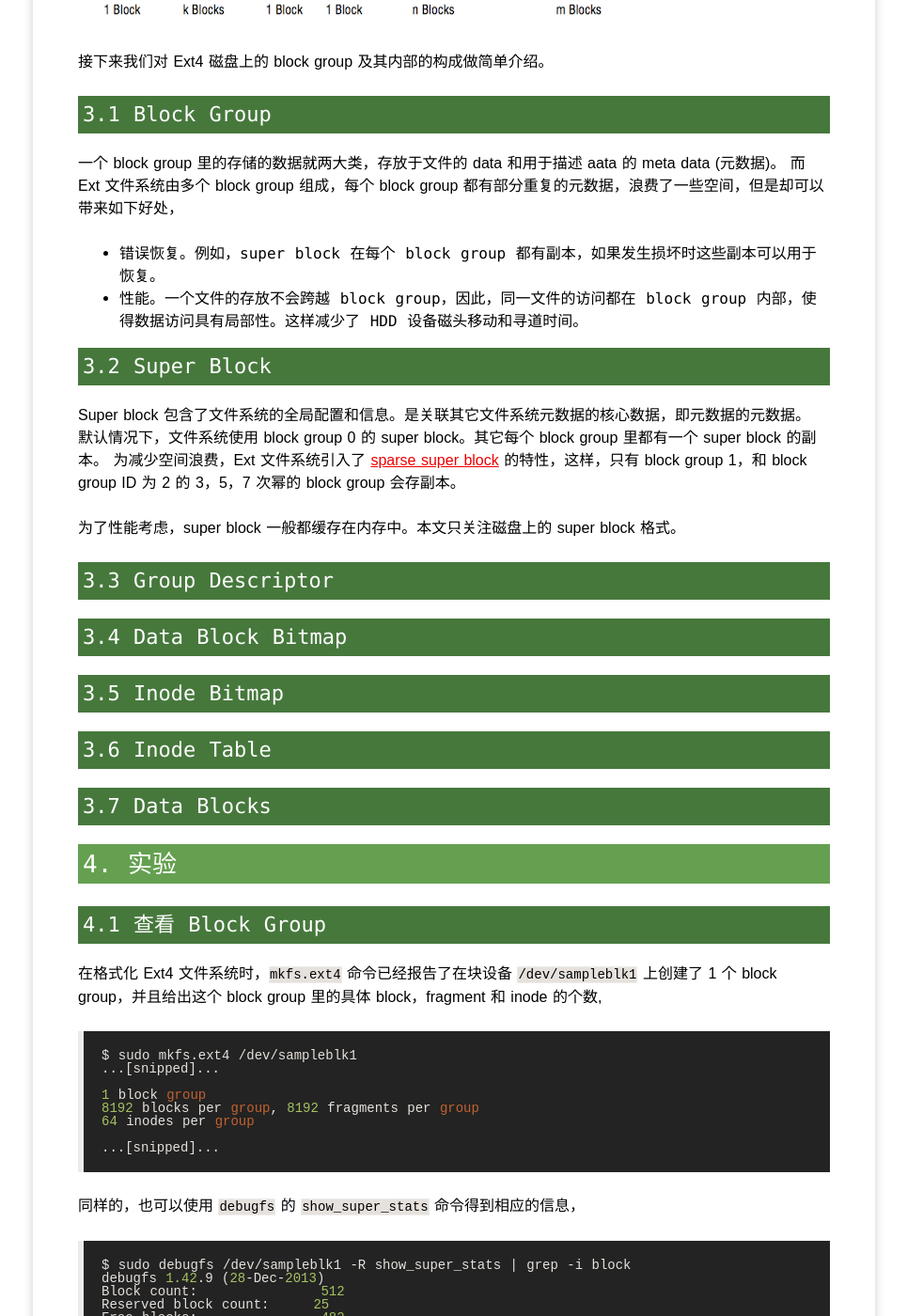
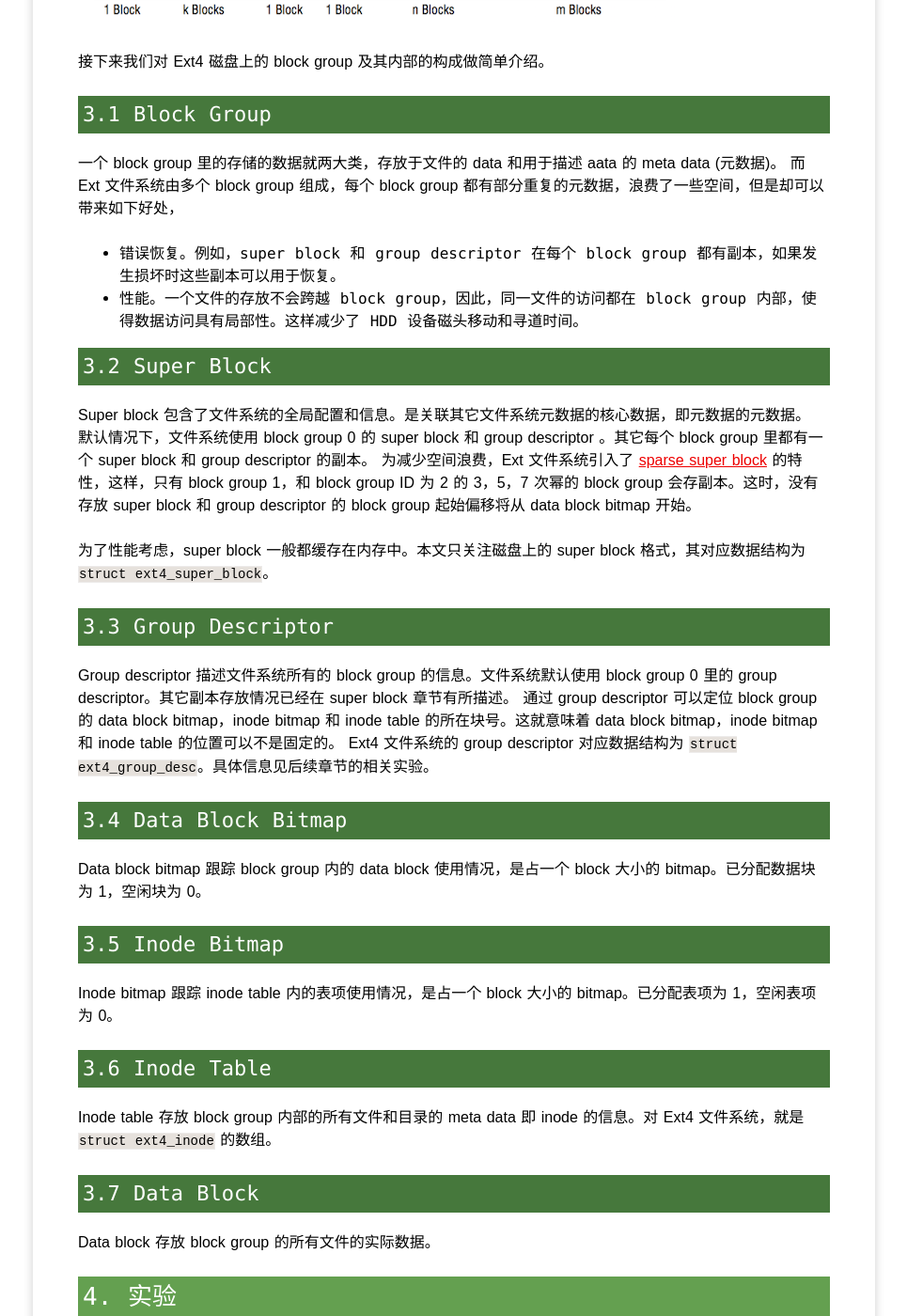
Before and after one commit to yangoliver/yangoliver.github.io, a Jekyll site: the page built from _posts/2016/2016-05-14-linux-file-system-basic-4.md, in a window 1280 px wide and 1400 px high, scrolled down 2584 px. Shown: the whole window at 94% size, without its empty margins (157-1122 px from the left). Built offline with Jekyll 4.4.1, drawn with Linux system fonts in a browser that asks for light colours; comment, search, counter and statistics services are not loaded; some of the changed text lies outside the part shown.

Commit message:
draft: more descriptions for block group internal layout

```diff
--- a/_posts/2016/2016-05-14-linux-file-system-basic-4.md
+++ b/_posts/2016/2016-05-14-linux-file-system-basic-4.md
@@ -78,27 +78,39 @@ Sampleblk [day1 的源码](https://github.com/yangoliver/lktm/tree/master/driver
 一个 block group 里的存储的数据就两大类，存放于文件的 data 和用于描述 aata 的 meta data (元数据)。
 而 Ext 文件系统由多个 block group 组成，每个 block group 都有部分重复的元数据，浪费了一些空间，但是却可以带来如下好处，
 
-* 错误恢复。例如，super block 在每个 block group 都有副本，如果发生损坏时这些副本可以用于恢复。
+* 错误恢复。例如，super block 和 group descriptor 在每个 block group 都有副本，如果发生损坏时这些副本可以用于恢复。
 * 性能。一个文件的存放不会跨越 block group，因此，同一文件的访问都在 block group 内部，使得数据访问具有局部性。这样减少了 HDD 设备磁头移动和寻道时间。
 
 ### 3.2 Super Block
 
 Super block 包含了文件系统的全局配置和信息。是关联其它文件系统元数据的核心数据，即元数据的元数据。
-默认情况下，文件系统使用 block group 0 的 super block。其它每个 block group 里都有一个 super block 的副本。
+默认情况下，文件系统使用 block group 0 的 super block 和 group descriptor 。其它每个 block group 里都有一个 super block 和 group descriptor 的副本。
 为减少空间浪费，Ext 文件系统引入了 [sparse super block](https://github.com/torvalds/linux/blob/master/Documentation/filesystems/ext2.txt#L112)
-的特性，这样，只有 block group 1，和 block group ID 为 2 的 3，5，7 次幂的 block group 会存副本。
+的特性，这样，只有 block group 1，和 block group ID 为 2 的 3，5，7 次幂的 block group 会存副本。这时，没有存放 super block 和 group descriptor 的 block group 起始偏移将从 data block bitmap 开始。
 
-为了性能考虑，super block 一般都缓存在内存中。本文只关注磁盘上的 super block 格式。
+为了性能考虑，super block 一般都缓存在内存中。本文只关注磁盘上的 super block 格式，其对应数据结构为 `struct ext4_super_block`。
 
 ### 3.3 Group Descriptor
 
+Group descriptor 描述文件系统所有的 block group 的信息。文件系统默认使用 block group 0 里的 group descriptor。其它副本存放情况已经在 super block 章节有所描述。
+通过 group descriptor 可以定位 block group 的 data block bitmap，inode bitmap 和 inode table 的所在块号。这就意味着 data block bitmap，inode bitmap 和 inode table 的位置可以不是固定的。
+Ext4 文件系统的 group descriptor 对应数据结构为 `struct ext4_group_desc`。具体信息见后续章节的相关实验。
+
 ### 3.4 Data Block Bitmap
+
+Data block bitmap 跟踪 block group 内的 data block 使用情况，是占一个 block 大小的 bitmap。已分配数据块为 1，空闲块为 0。
 
 ### 3.5 Inode Bitmap
 
+Inode bitmap 跟踪 inode table 内的表项使用情况，是占一个 block 大小的 bitmap。已分配表项为 1，空闲表项为 0。
+
 ### 3.6 Inode Table
 
-### 3.7 Data Blocks
+Inode table 存放 block group 内部的所有文件和目录的 meta data 即 inode 的信息。对 Ext4 文件系统，就是 `struct ext4_inode` 的数组。
+
+### 3.7 Data Block
+
+Data block 存放 block group 的所有文件的实际数据。
 
 ## 4. 实验
 
```
